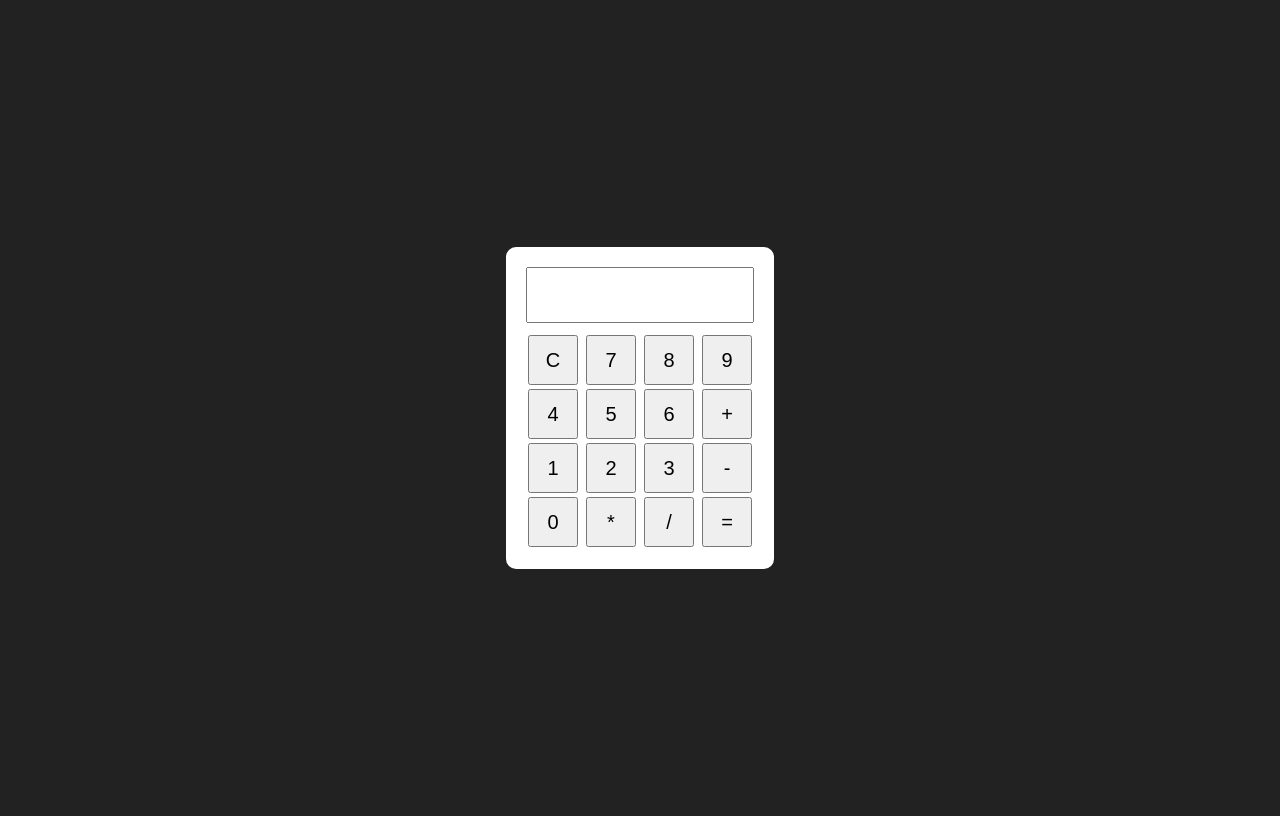
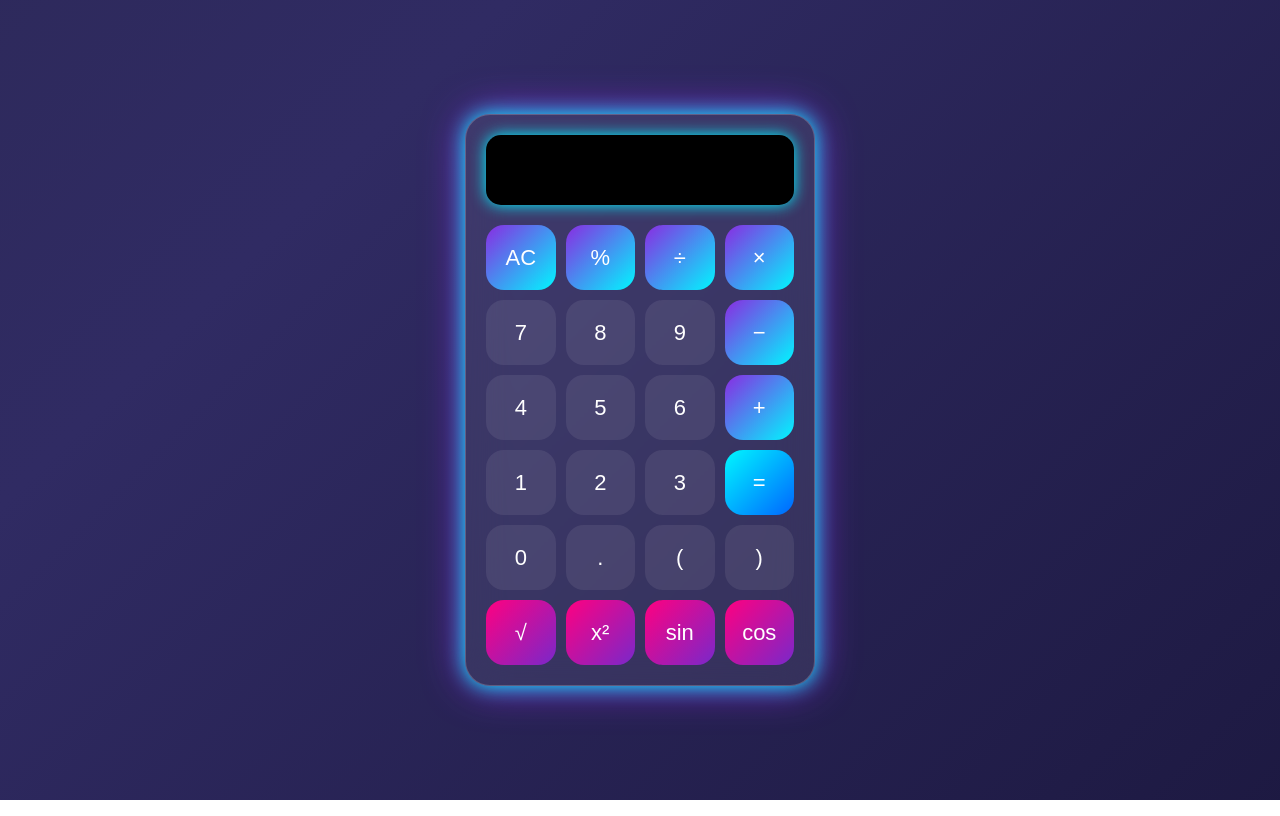
Before and after one commit to Ayan882135/calculator-app, a plain HTML site: page index.html in a window 1280 px wide. Drawn offline with Linux system fonts and the light colour scheme.

Commit message:
Enhance calculator with advanced features and styles

```diff
--- a/index.html
+++ b/index.html
@@ -1,38 +1,152 @@
 <!DOCTYPE html>
-<html>
+<html lang="en">
 <head>
-  <title>Calculator</title>
+    <meta charset="UTF-8">
+    <meta name="viewport" content="width=device-width, initial-scale=1.0">
+    <title>Advanced Neon Calculator</title>
 
     <style>
+
+        *{
+            margin:0;
+            padding:0;
+            box-sizing:border-box;
+            font-family:Arial, sans-serif;
+        }
+
         body{
+            height:100vh;
             display:flex;
             justify-content:center;
             align-items:center;
-      height:100vh;
-      background:#222;
+            background:linear-gradient(-45deg,#0f0c29,#302b63,#24243e,#000000);
+            background-size:400% 400%;
+            animation:bgAnimation 10s ease infinite;
+        }
+
+        @keyframes bgAnimation{
+
+            0%{
+                background-position:0% 50%;
+            }
+
+            50%{
+                background-position:100% 50%;
+            }
+
+            100%{
+                background-position:0% 50%;
+            }
         }
 
         .calculator{
-      background:white;
+
+            width:350px;
             padding:20px;
-      border-radius:10px;
+            border-radius:25px;
+
+            background:rgba(255,255,255,0.08);
+
+            backdrop-filter:blur(20px);
+
+            border:1px solid rgba(255,255,255,0.2);
+
+            box-shadow:
+            0 0 20px #00f7ff,
+            0 0 40px #8a2be2;
         }
 
         #display{
-      width:220px;
-      height:50px;
-      margin-bottom:10px;
-      font-size:22px;
+
+            width:100%;
+            height:70px;
+
+            border:none;
+            outline:none;
+
+            border-radius:15px;
+
+            margin-bottom:20px;
+
+            background:black;
+
+            color:#00f7ff;
+
+            font-size:32px;
+
+            text-align:right;
+
+            padding-right:15px;
+
+            box-shadow:0 0 15px #00f7ff;
+        }
+
+        .buttons{
+
+            display:grid;
+
+            grid-template-columns:repeat(4,1fr);
+
+            gap:10px;
         }
 
         button{
-      width:50px;
-      height:50px;
-      margin:2px;
+
+            height:65px;
+
+            border:none;
+
+            border-radius:18px;
+
+            font-size:22px;
+
+            cursor:pointer;
+
+            color:white;
+
+            background:rgba(255,255,255,0.08);
+
+            transition:0.3s;
+        }
+
+        button:hover{
+
+            transform:scale(1.08);
+
+            box-shadow:
+            0 0 15px #00f7ff,
+            0 0 25px #8a2be2;
+        }
+
+        .operator{
+
+            background:linear-gradient(135deg,#8a2be2,#00f7ff);
+        }
+
+        .equal{
+
+            background:linear-gradient(135deg,#00f7ff,#0066ff);
+        }
+
+        .scientific{
+
+            background:linear-gradient(135deg,#ff0080,#7928ca);
+        }
+
+        @media(max-width:500px){
+
+            .calculator{
+                width:95%;
+            }
+
+            button{
+                height:60px;
                 font-size:20px;
-      cursor:pointer;
             }
+        }
+
     </style>
+
 </head>
 
 <body>
@@ -41,53 +155,111 @@
 
         <input type="text" id="display" readonly>
 
-  <br>
+        <div class="buttons">
 
-  <button onclick="clearDisplay()">C</button>
+            <button onclick="clearDisplay()" class="operator">AC</button>
+
+            <button onclick="appendValue('%')" class="operator">%</button>
+
+            <button onclick="appendValue('/')" class="operator">÷</button>
+
+            <button onclick="appendValue('*')" class="operator">×</button>
+
             <button onclick="appendValue('7')">7</button>
+
             <button onclick="appendValue('8')">8</button>
+
             <button onclick="appendValue('9')">9</button>
 
-  <br>
+            <button onclick="appendValue('-')" class="operator">−</button>
 
             <button onclick="appendValue('4')">4</button>
+
             <button onclick="appendValue('5')">5</button>
+
             <button onclick="appendValue('6')">6</button>
-  <button onclick="appendValue('+')">+</button>
 
-  <br>
+            <button onclick="appendValue('+')" class="operator">+</button>
 
             <button onclick="appendValue('1')">1</button>
+
             <button onclick="appendValue('2')">2</button>
+
             <button onclick="appendValue('3')">3</button>
-  <button onclick="appendValue('-')">-</button>
 
-  <br>
+            <button onclick="calculate()" class="equal">=</button>
 
             <button onclick="appendValue('0')">0</button>
-  <button onclick="appendValue('*')">*</button>
-  <button onclick="appendValue('/')">/</button>
-  <button onclick="calculate()">=</button>
+
+            <button onclick="appendValue('.')">.</button>
+
+            <button onclick="appendValue('(')">(</button>
+
+            <button onclick="appendValue(')')">)</button>
+
+            <button onclick="scientific('sqrt')" class="scientific">√</button>
+
+            <button onclick="scientific('square')" class="scientific">x²</button>
+
+            <button onclick="scientific('sin')" class="scientific">sin</button>
+
+            <button onclick="scientific('cos')" class="scientific">cos</button>
+
+        </div>
 
     </div>
 
     <script>
 
         function appendValue(value){
+
             document.getElementById("display").value += value;
         }
 
         function clearDisplay(){
+
             document.getElementById("display").value = "";
         }
 
         function calculate(){
+
             try{
-    document.getElementById("display").value =
-    eval(document.getElementById("display").value);
+
+                let result = eval(document.getElementById("display").value);
+
+                document.getElementById("display").value = result;
             }
+
             catch{
+
                 alert("Invalid Input");
+            }
+        }
+
+        function scientific(type){
+
+            let display = document.getElementById("display");
+
+            let value = parseFloat(display.value);
+
+            if(type === "sqrt"){
+
+                display.value = Math.sqrt(value);
+            }
+
+            if(type === "square"){
+
+                display.value = value * value;
+            }
+
+            if(type === "sin"){
+
+                display.value = Math.sin(value);
+            }
+
+            if(type === "cos"){
+
+                display.value = Math.cos(value);
             }
         }
 
```
Lines whose indentation alone changed are shown as unchanged.
